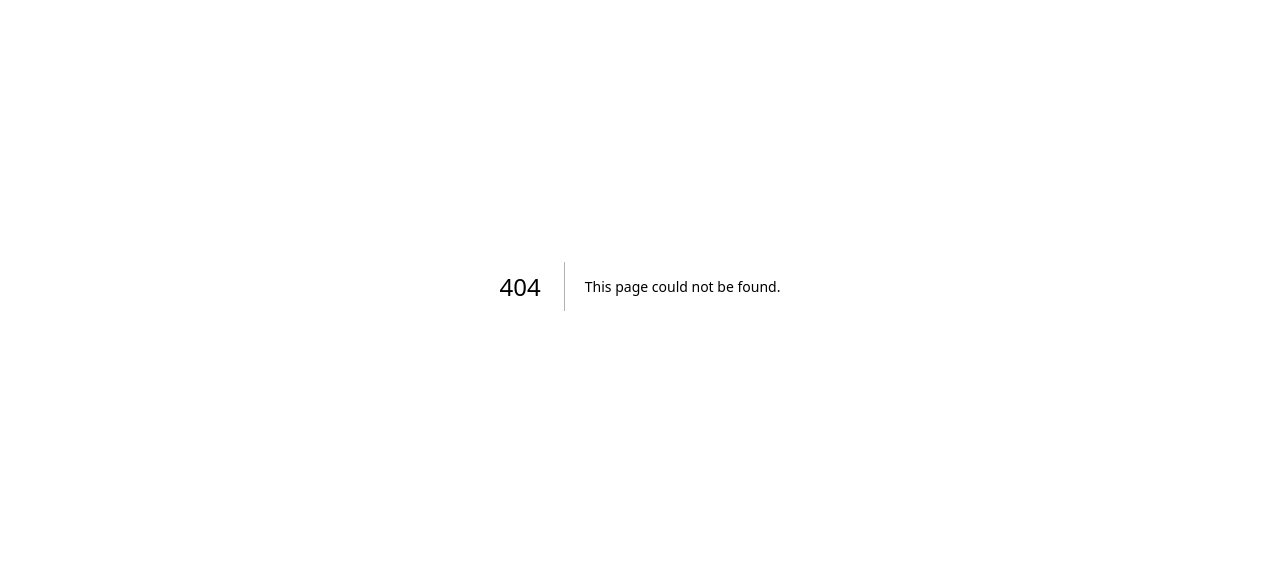
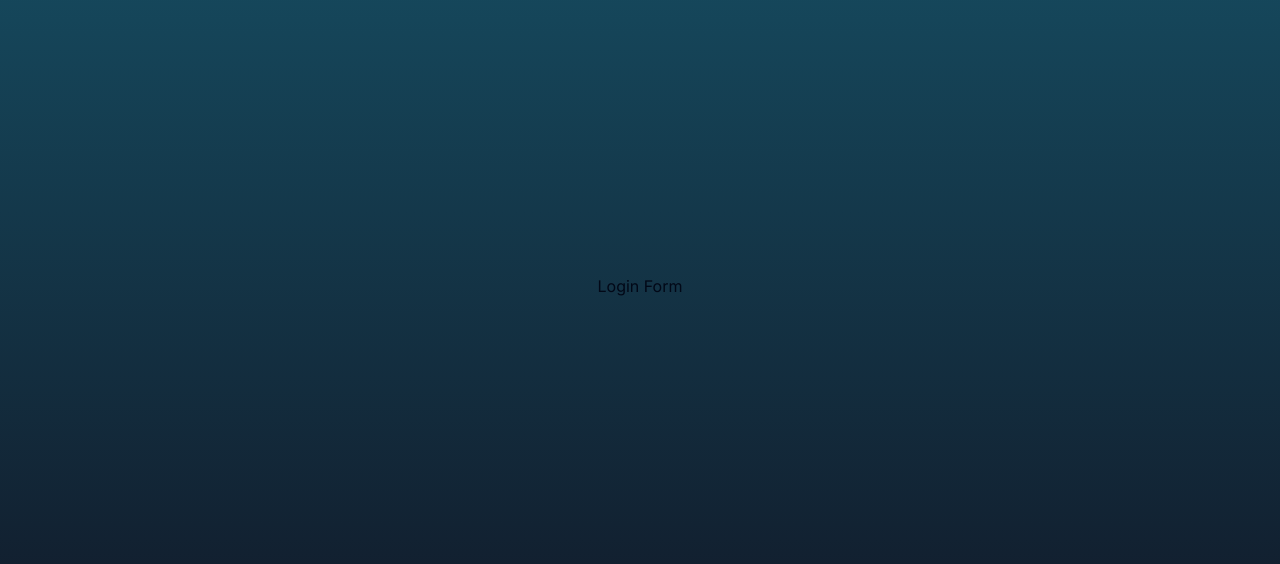
Before and after one commit to Zanges/raid-signup, a Next.js app: page /auth/login in a window 1280 px wide. Before the commit this address had no page. Shown: the part 114-678 px from the top of the page. Built offline with nearby package versions, Linux system fonts and the light colour scheme.

Commit message:
Add login page

```diff
--- /dev/null
+++ b/app/auth/login/page.tsx
@@ -0,0 +1,7 @@
+import { LoginForm } from "@/components/auth/login-form";
+
+export default function LoginPage() {
+  return (
+    <LoginForm />
+  )
+}
```
